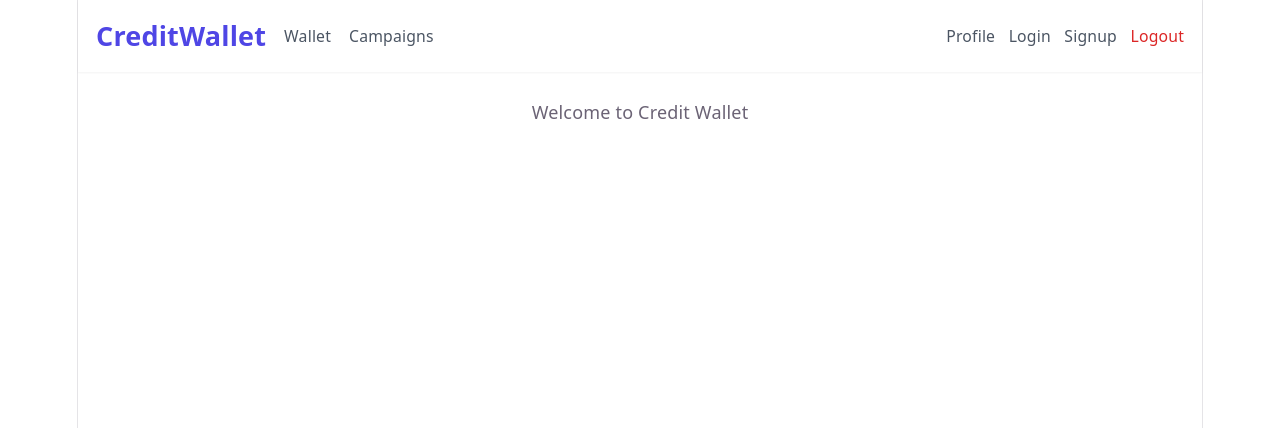
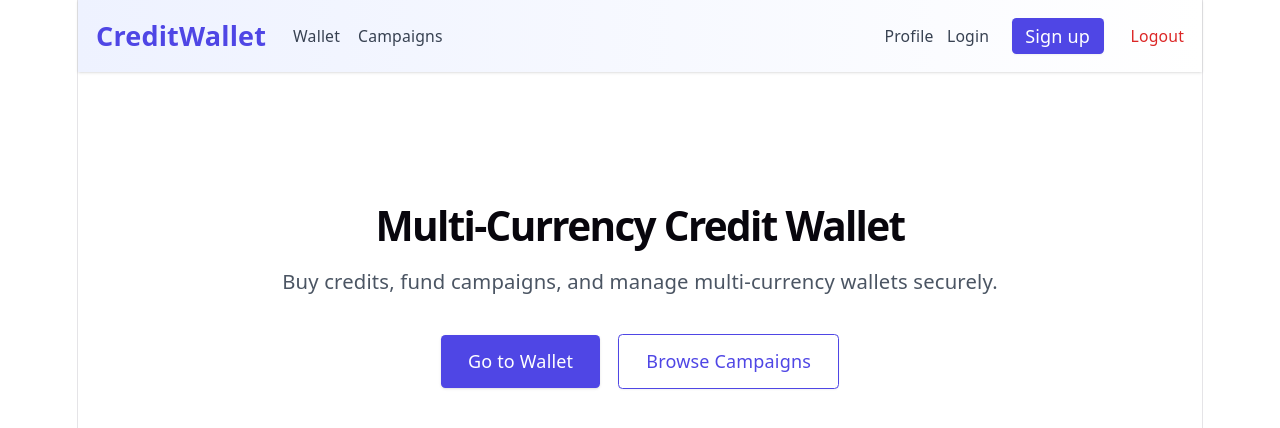
Before and after one commit to sahritika07/Credit-Wallet-Frontend, a React app: page / in a window 1280 px wide. Shown: the top 428 px of the page. Built offline with nearby package versions, Linux system fonts and the light colour scheme; no server answers; the HTML template or start-up script is replaced by a standard one.

Commit message:
Enhanced ui , fixed errors

```diff
--- a/src/App.jsx
+++ b/src/App.jsx
@@ -6,6 +6,7 @@ import Wallet from './pages/Wallet'
 import Campaigns from './pages/Campaigns'
 import Profile from './pages/Profile'
 import CheckoutReturn from './pages/CheckoutReturn'
+import Home from './pages/Home'
 import Navbar from './components/Navbar'
 import './App.css'
 
@@ -22,7 +23,7 @@ function App() {
           <Route path="/campaigns" element={<Campaigns />} />
           <Route path="/profile" element={<Profile />} />
           <Route path="/checkout-return" element={<CheckoutReturn />} />
-          <Route path="/" element={<div className="text-center">Welcome to Credit Wallet</div>} />
+          <Route path="/" element={<Home />} />
         </Routes>
         </div>
       </div>
--- a/src/components/Navbar.jsx
+++ b/src/components/Navbar.jsx
@@ -4,18 +4,23 @@ import { logout } from '../services/api'
 
 export default function Navbar() {
   return (
-    <div className="flex items-center justify-between p-4 bg-white shadow-sm">
-      <div className="flex items-center gap-4">
-        <Link to="/" className="text-2xl font-semibold text-indigo-600">CreditWallet</Link>
-        <Link to="/wallet" className="text-sm text-gray-600">Wallet</Link>
-        <Link to="/campaigns" className="text-sm text-gray-600">Campaigns</Link>
+    <header className="bg-gradient-to-r from-indigo-50 to-white shadow">
+      <div className="max-w-5xl mx-auto flex items-center justify-between p-4">
+        <div className="flex items-center gap-6">
+          <Link to="/" className="text-2xl font-bold text-indigo-600">CreditWallet</Link>
+          <nav className="hidden md:flex gap-4 items-center">
+            <Link to="/wallet" className="text-sm text-gray-700 hover:text-indigo-600">Wallet</Link>
+            <Link to="/campaigns" className="text-sm text-gray-700 hover:text-indigo-600">Campaigns</Link>
+          </nav>
+        </div>
+
+        <div className="flex items-center gap-3">
+          <Link to="/profile" className="text-sm text-gray-700 hover:text-indigo-600">Profile</Link>
+          <Link to="/login" className="text-sm text-gray-700 hover:text-indigo-600">Login</Link>
+          <Link to="/signup" className="ml-2 inline-block bg-indigo-600 text-white px-3 py-1 rounded shadow-sm">Sign up</Link>
+          <button onClick={() => { logout(); window.location.href = '/'; }} className="ml-3 text-sm text-red-600">Logout</button>
+        </div>
       </div>
-      <div className="flex items-center gap-3">
-        <Link to="/profile" className="text-sm text-gray-600">Profile</Link>
-        <Link to="/login" className="text-sm text-gray-600">Login</Link>
-        <Link to="/signup" className="text-sm text-gray-600">Signup</Link>
-        <button onClick={() => { logout(); window.location.href = '/'; }} className="text-sm text-red-600">Logout</button>
-      </div>
-    </div>
+    </header>
   )
 }
--- a/src/pages/Campaigns.jsx
+++ b/src/pages/Campaigns.jsx
@@ -46,21 +46,21 @@ export default function Campaigns() {
   if (loading) return <div className="p-6">Loading campaigns...</div>;
 
   return (
-    <div className="p-6">
-      <h2 className="text-xl mb-4">Campaigns</h2>
-      <form onSubmit={handleCreate} className="mb-6">
-        <input value={title} onChange={(e) => setTitle(e.target.value)} placeholder="Title" className="border p-2 mr-2" />
-        <input value={goal} onChange={(e) => setGoal(e.target.value)} placeholder="Goal" type="number" className="border p-2 mr-2" />
-        <button className="bg-green-600 text-white px-3 py-1 rounded">Create</button>
+    <div className="max-w-5xl mx-auto p-6">
+      <h2 className="text-2xl font-semibold mb-4">Campaigns</h2>
+      <form onSubmit={handleCreate} className="mb-6 flex gap-2">
+        <input value={title} onChange={(e) => setTitle(e.target.value)} placeholder="Title" className="border p-2 flex-1 rounded" />
+        <input value={goal} onChange={(e) => setGoal(e.target.value)} placeholder="Goal" type="number" className="border p-2 w-36 rounded" />
+        <button className="bg-green-600 text-white px-4 py-2 rounded">Create</button>
       </form>
 
       <div className="grid gap-4">
         {campaigns.length === 0 && <div>No campaigns</div>}
         {campaigns.map((c) => (
-          <div key={c.id} className="p-4 border rounded flex justify-between items-center">
+          <div key={c.id} className="p-4 border rounded flex justify-between items-center bg-white shadow-sm">
             <div>
-              <div className="font-medium">{c.title}</div>
-              <div className="text-sm">Raised: {c.fundedAmount || c.funded || 0}</div>
+              <div className="font-medium text-lg">{c.title}</div>
+              <div className="text-sm text-gray-600">Raised: {c.fundedAmount || c.funded || 0}</div>
             </div>
             <div>
               <button className="bg-indigo-600 text-white px-3 py-1 rounded" onClick={() => handleFund(c.id)}>Fund</button>
--- a/src/pages/CheckoutReturn.jsx
+++ b/src/pages/CheckoutReturn.jsx
@@ -8,17 +8,17 @@ export default function CheckoutReturn() {
   const session = params.get('session_id') || params.get('session');
 
   return (
-    <div className="p-6 text-center">
+    <div className="max-w-5xl mx-auto p-6 text-center">
       {success === 'true' || success === '1' ? (
         <>
-          <h2 className="text-xl mb-2">Payment successful</h2>
-          <p>Your credits will be applied once the webhook processes the event.</p>
-          <p className="mt-4">Session: {session}</p>
+          <h2 className="text-2xl font-semibold mb-2">Payment successful</h2>
+          <p className="text-gray-600">Your credits will be applied once the webhook processes the event.</p>
+          <p className="mt-4 text-sm text-gray-500">Session: {session}</p>
         </>
       ) : (
         <>
-          <h2 className="text-xl mb-2">Checkout status</h2>
-          <p>If you were redirected here after checkout, please check your email or the wallet page.</p>
+          <h2 className="text-2xl font-semibold mb-2">Checkout status</h2>
+          <p className="text-gray-600">If you were redirected here after checkout, please check your email or the wallet page.</p>
         </>
       )}
     </div>
--- /dev/null
+++ b/src/pages/Home.jsx
@@ -0,0 +1,15 @@
+import React from 'react'
+import { Link } from 'react-router-dom'
+
+export default function Home() {
+  return (
+    <div className="max-w-5xl mx-auto text-center py-16">
+      <h1 className="text-4xl font-bold mb-4">Multi-Currency Credit Wallet</h1>
+      <p className="text-lg text-gray-600 mb-8">Buy credits, fund campaigns, and manage multi-currency wallets securely.</p>
+      <div className="flex items-center justify-center gap-4">
+        <Link to="/wallet" className="bg-indigo-600 text-white px-6 py-3 rounded shadow">Go to Wallet</Link>
+        <Link to="/campaigns" className="border border-indigo-600 text-indigo-600 px-6 py-3 rounded shadow-sm">Browse Campaigns</Link>
+      </div>
+    </div>
+  )
+}
--- a/src/pages/Login.jsx
+++ b/src/pages/Login.jsx
@@ -31,6 +31,7 @@ export default function Login() {
           <input type="password" className="border p-2 w-full mt-1 rounded" value={password} onChange={(e) => setPassword(e.target.value)} />
         </label>
         <button className="w-full bg-indigo-600 text-white p-2 rounded">Sign in</button>
+        <div className="mt-4 text-center text-sm text-gray-600">Don't have an account? <a href="/signup" className="text-indigo-600">Sign up</a></div>
       </form>
     </div>
   );
--- a/src/pages/Profile.jsx
+++ b/src/pages/Profile.jsx
@@ -23,10 +23,12 @@ export default function Profile() {
   if (!profile) return <div className="p-6">No profile</div>;
 
   return (
-    <div className="p-6">
-      <h2 className="text-xl mb-4">Profile</h2>
-      <div className="mb-2">Email: {profile.email}</div>
-      <div>User ID: {profile.id}</div>
+    <div className="max-w-5xl mx-auto p-6">
+      <h2 className="text-2xl mb-4">Profile</h2>
+      <div className="p-4 border rounded bg-white shadow-sm">
+        <div className="mb-2">Email: <span className="font-medium">{profile.email}</span></div>
+        <div>User ID: <span className="font-mono text-sm">{profile.id}</span></div>
+      </div>
     </div>
   );
 }
--- a/src/pages/Signup.jsx
+++ b/src/pages/Signup.jsx
@@ -31,6 +31,7 @@ export default function Signup() {
           <input type="password" className="border p-2 w-full mt-1 rounded" value={password} onChange={(e) => setPassword(e.target.value)} />
         </label>
         <button className="w-full bg-indigo-600 text-white p-2 rounded">Sign up</button>
+        <div className="mt-4 text-center text-sm text-gray-600">Already have an account? <a href="/login" className="text-indigo-600">Sign in</a></div>
       </form>
     </div>
   );
--- a/src/pages/Wallet.jsx
+++ b/src/pages/Wallet.jsx
@@ -35,15 +35,15 @@ export default function Wallet() {
   if (error) return <div className="p-6 text-red-600">{error}</div>;
 
   return (
-    <div className="p-6">
-      <h2 className="text-xl mb-4">Your wallets</h2>
+    <div className="max-w-5xl mx-auto p-6">
+      <h2 className="text-2xl font-semibold mb-4">Your wallets</h2>
       <div className="grid grid-cols-1 md:grid-cols-2 gap-4">
-        {wallets.length === 0 && <div>No wallets found</div>}
+        {wallets.length === 0 && <div className="p-4">No wallets found</div>}
         {wallets.map((w) => (
-          <div key={w.id} className="p-4 border rounded">
-            <div className="font-medium">{w.currency?.code || w.currencyCode || w.currency}</div>
-            <div className="text-sm">Balance: {w.balance}</div>
-            <button className="mt-2 bg-indigo-600 text-white px-3 py-1 rounded" onClick={() => handleBuy(w.currencyId || w.currency?.id)}>
+          <div key={w.id} className="p-4 border rounded shadow-sm bg-white">
+            <div className="font-medium text-lg">{w.currency?.code || w.currencyCode || w.currency}</div>
+            <div className="text-sm text-gray-600">Balance: {w.balance}</div>
+            <button className="mt-3 bg-indigo-600 text-white px-3 py-1 rounded" onClick={() => handleBuy(w.currencyId || w.currency?.id)}>
               Buy credits
             </button>
           </div>
```
Also changed, not shown: package.json (+6 -8 lines), 2 other files (tests, documents, lock files or other folders).
